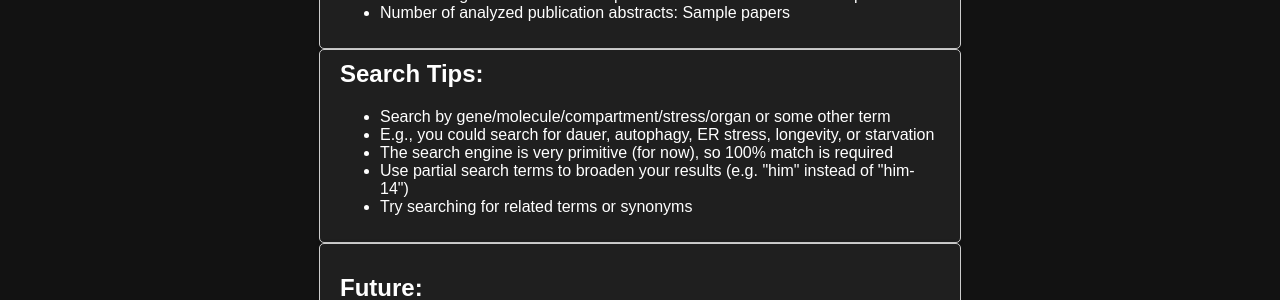
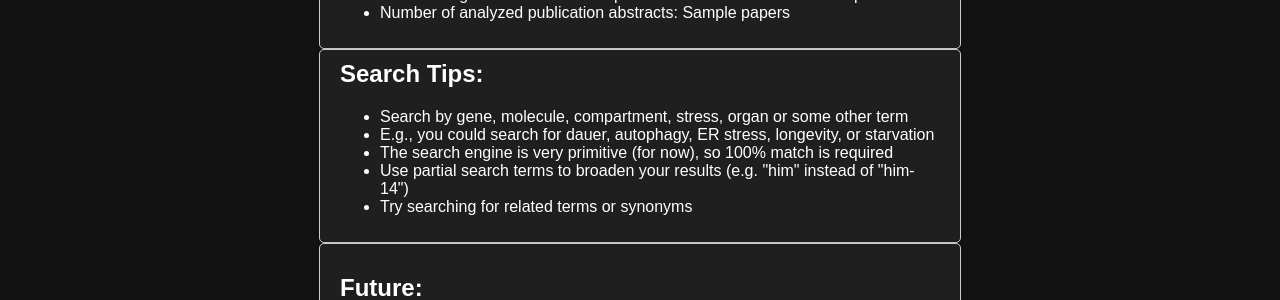
Before and after one commit to mutwil/celegans, a Flask app: template templates/index.html in a window 1280 px wide. Shown: the part 910-1210 px from the top of the page. Run offline with Flask 2, Linux system fonts and the light colour scheme; the template is opened without the code that fills it: most values are stand-ins (such as "Sample title", 1, 10 or a date in 2020); parts of the project's set-up code (start-up, migrations or seed data) failed here and were passed over.

Commit message:
Your commit message here

```diff
--- a/templates/index.html
+++ b/templates/index.html
@@ -210,7 +210,7 @@ form, .stats, .search-tips, .future {
     <div class="search-tips">
       <h2>Search Tips:</h2>
       <ul>
-        <li>Search by gene/molecule/compartment/stress/organ or some other term</li>
+        <li>Search by gene, molecule, compartment, stress, organ or some other term</li>
 		<li>E.g., you could search for dauer, autophagy, ER stress, longevity, or starvation</li>
 		<li>The search engine is very primitive (for now), so 100% match is required</li>
         <li>Use partial search terms to broaden your results (e.g. "him" instead of "him-14")</li>
@@ -226,7 +226,7 @@ form, .stats, .search-tips, .future {
       </ul>
     </div>
 	<div class="future">
-	  <img src="{{ url_for('static', filename='Capture.PNG') }}" alt="App Screenshot" style="max-width: 100%;">
+	  <img src="{{ url_for('static', filename='capture.png') }}" alt="App Screenshot" style="max-width: 100%;">
 	</div>
 	<h2 class="chart-title">Processed journals and abstracts</h2>
 	<canvas id="piechart"></canvas>
```
